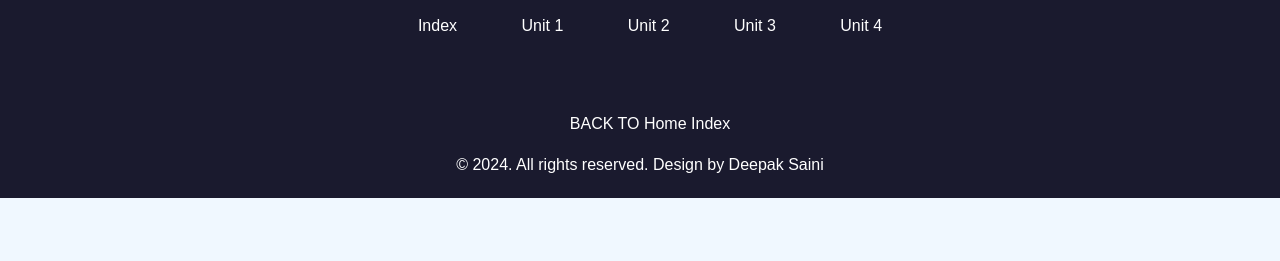
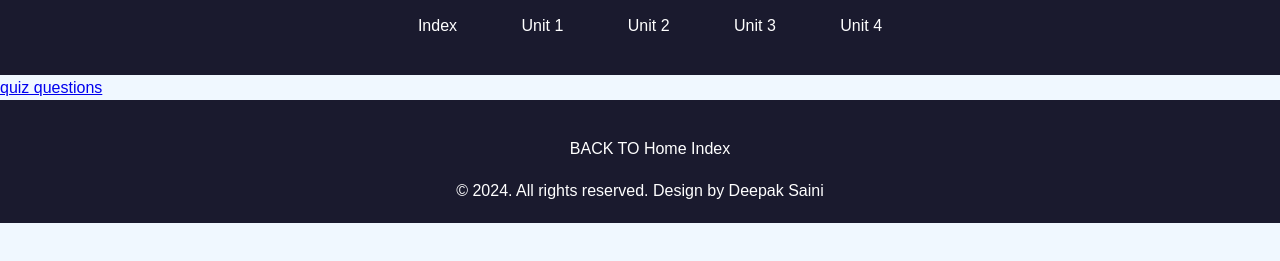
Before and after one commit to indeepaksay/OSS-Linux, a plain HTML site: page unit5.html in a window 1280 px wide. Shown: the part 87-348 px from the top of the page. Drawn offline with Linux system fonts and the light colour scheme.

Commit message:
Update unit5.html

```diff
--- a/unit5.html
+++ b/unit5.html
@@ -177,7 +177,7 @@
 
 </header>
 
-
+<a href="quiz.html">quiz questions</a>
 
 
 <footer>
```
